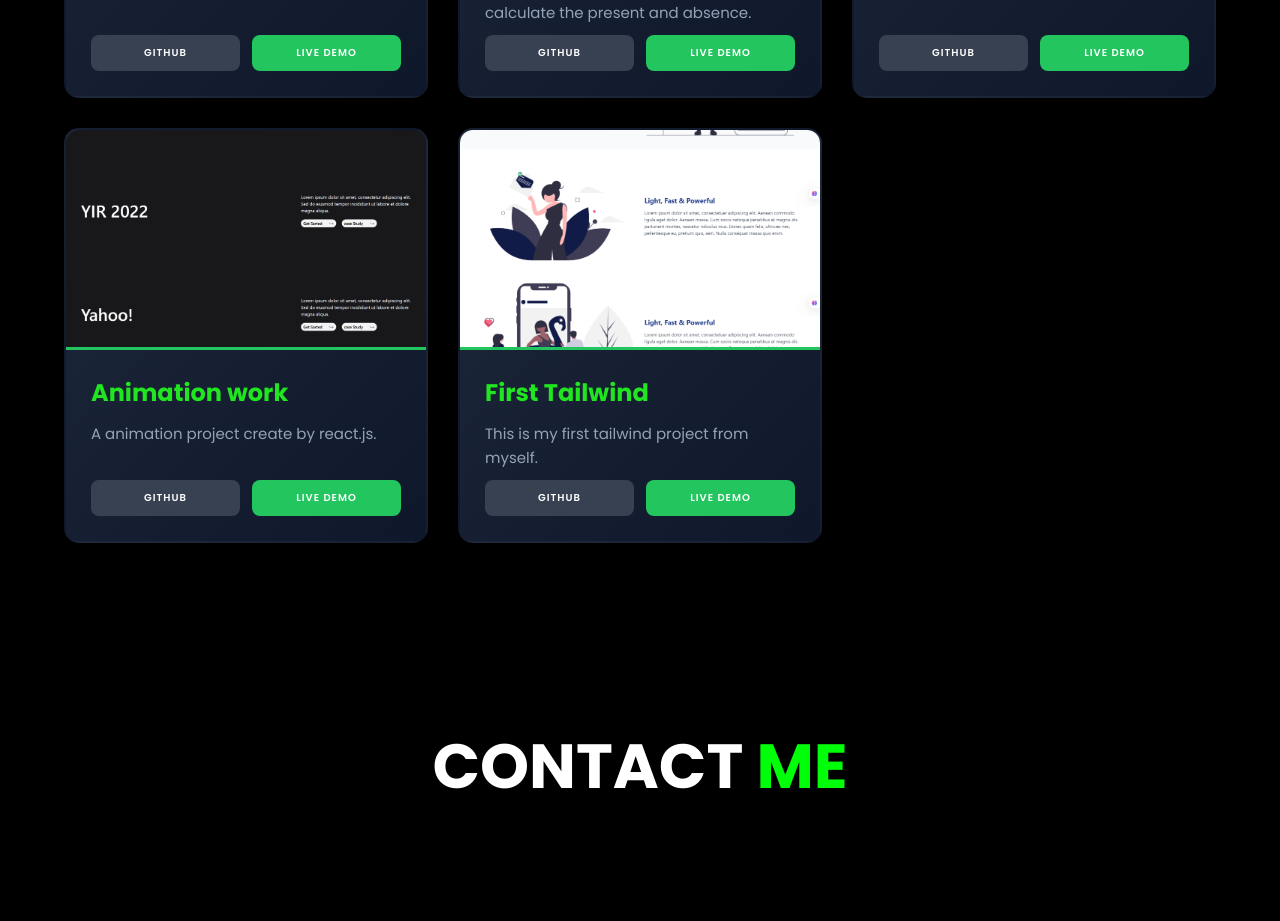
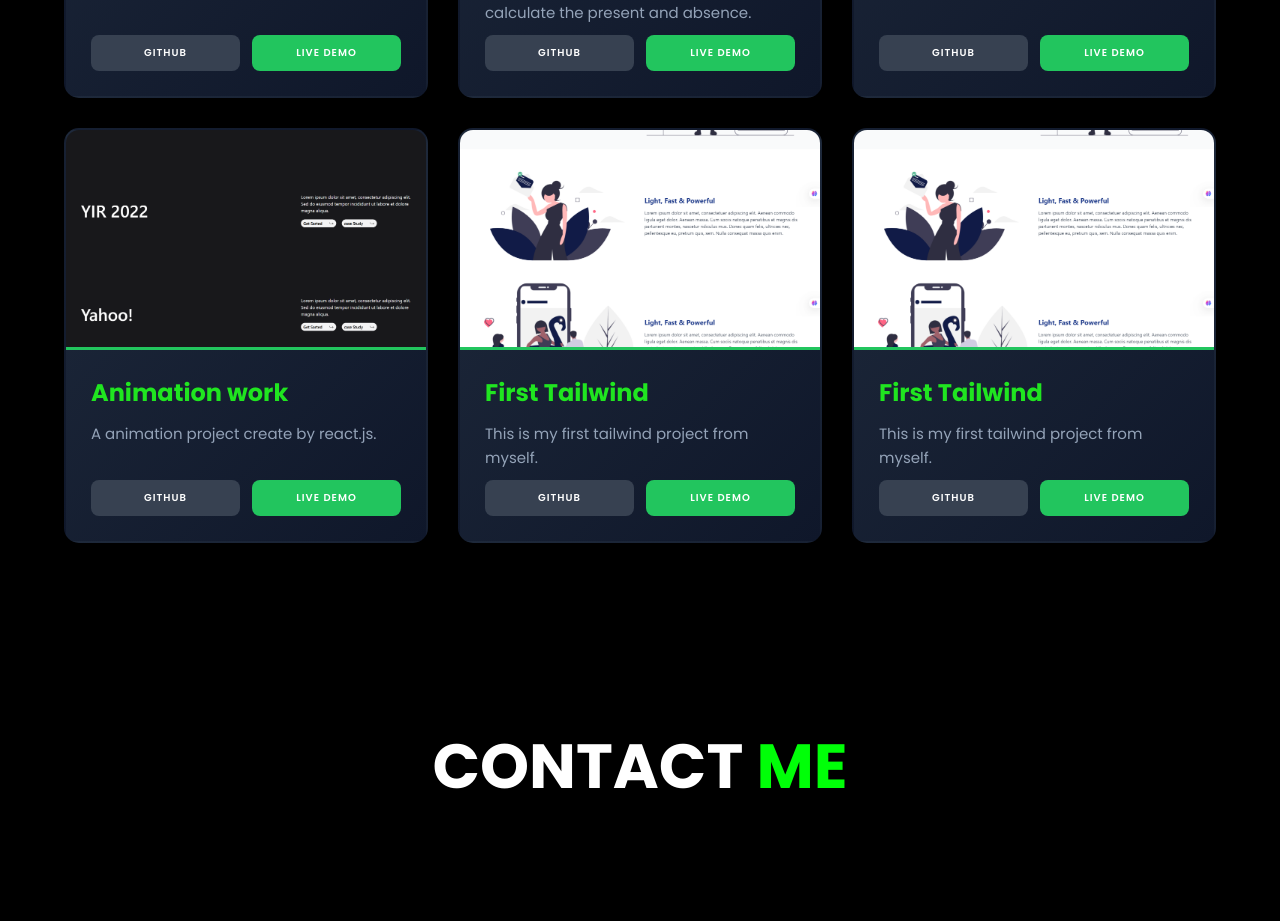
Before and after one commit to shamim-ahmad-ahnaf/Personal-portfolio, a React (Vite) app: page / in a window 1280 px wide. Shown: the part 3769-4690 px from the top of the page. Built offline with nearby package versions, Linux system fonts and the light colour scheme.

Commit message:
problem-solve

```diff
--- a/src/portfolio/Projects.jsx
+++ b/src/portfolio/Projects.jsx
@@ -48,6 +48,14 @@ export default function Projects() {
             github: "https://github.com/shamim-ahmad-ahnaf/Tailwind-Full",
             image: tailwind
         },
+
+        {
+            title: "First Tailwind",
+            description: "This is my first tailwind project from myself.",
+            link: "https://shamim-ahmad-ahnaf.github.io/Tailwind-Full/",
+            github: "https://github.com/shamim-ahmad-ahnaf/Tailwind-Full",
+            image: tailwind
+        },
     ];
 
     return (
```
